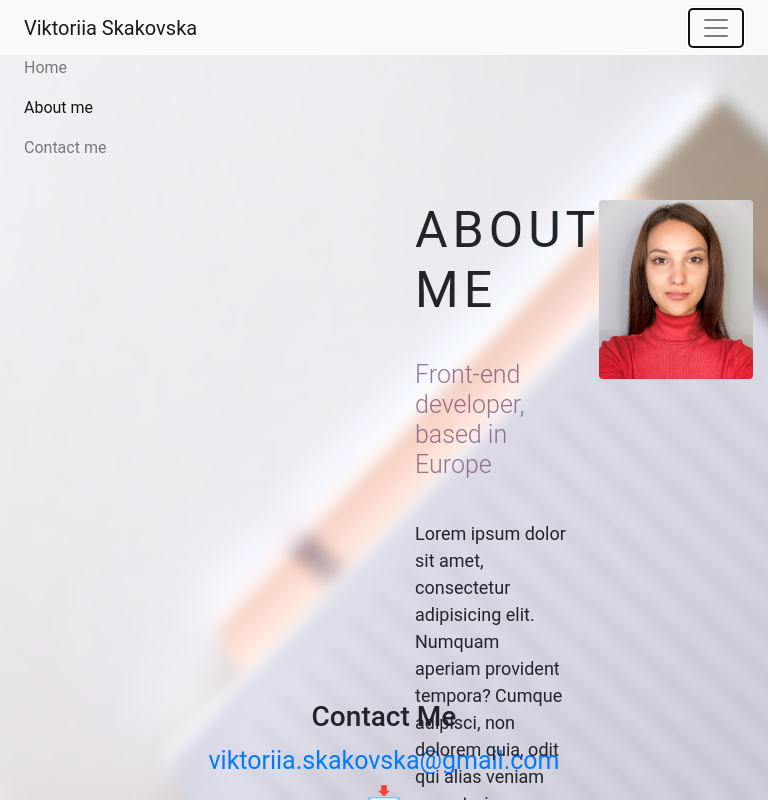
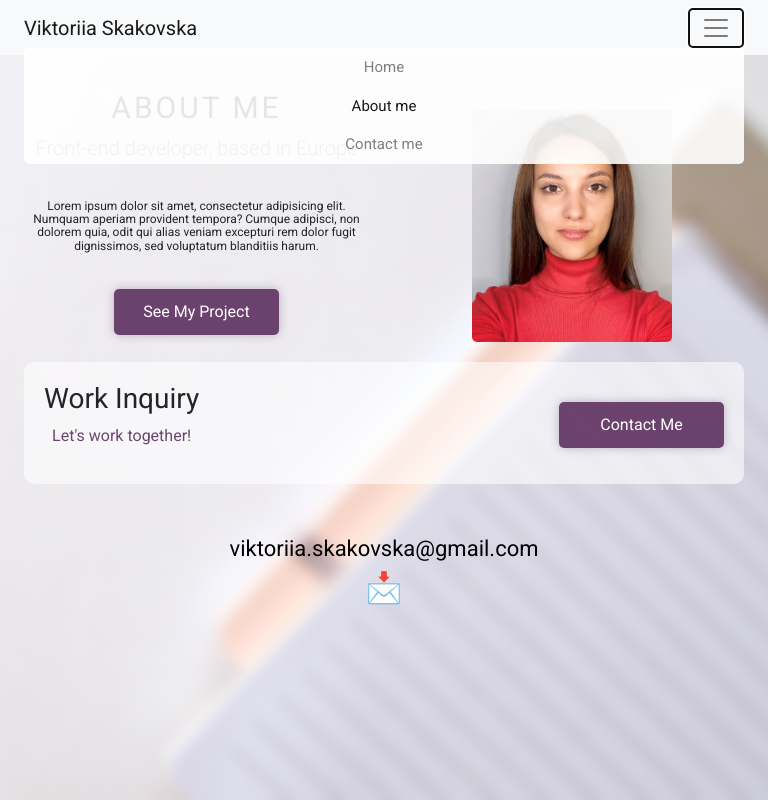
Before and after one commit to Viktoriia2/My-portfolio, a plain HTML site: page contact-page.html in a window 768 px wide. Both pictures are taken after a click on the button "Toggle navigation". Shown: the top 800 px of the page. Drawn offline with nearby package versions, Linux system fonts and the light colour scheme.

Commit message:
about-contact-page

```diff
--- a/contact-page.html
+++ b/contact-page.html
@@ -1,26 +1,29 @@
 <!DOCTYPE html>
 <html lang="en">
   <head>
-    <meta charset="utf-8" />
-    <meta
-      name="viewport"
-      content="width=device-width, initial-scale=1, shrink-to-fit=no"
-    />
-    <meta
-      name="description"
-      content="About Viktoriia Skakovska, a front-end developer based in Europe"
-    />
-    <title>About me - Viktoriia Skakovska</title>
+    <meta charset="UTF-8" />
+    <meta http-equiv="X-UA-Compatible" content="IE=edge" />
+    <meta name="viewport" content="width=device-width, initial-scale=1.0" />
+    <title>
+      Portfolio of Viktoriia SKakovska - font-end developer from Ukraine, based
+      in Europe
+    </title>
     <link rel="preconnect" href="https://fonts.googleapis.com" />
     <link rel="preconnect" href="https://fonts.gstatic.com" crossorigin />
     <link
-      href="https://fonts.googleapis.com/css2?family=Open+Sans:wght@300;400;700&display=swap"
+      href="https://fonts.googleapis.com/css2?family=Poppins:ital,wght@0,100;0,200;0,300;0,400;0,500;0,600;0,700;0,800;0,900;1,100;1,200;1,300;1,400;1,500;1,600;1,700;1,800;1,900&display=swap"
       rel="stylesheet"
     />
     <link rel="preconnect" href="https://fonts.googleapis.com" />
     <link rel="preconnect" href="https://fonts.gstatic.com" crossorigin />
     <link
-      href="https://fonts.googleapis.com/css2?family=Montserrat:ital,wght@0,100;0,200;0,300;0,400;0,500;0,600;0,700;0,800;0,900;1,100;1,200;1,300;1,400;1,500;1,600;1,700;1,800;1,900&display=swap"
+      href="https://fonts.googleapis.com/css2?family=Roboto:ital,wght@0,100;0,300;0,400;0,500;0,700;0,900;1,100;1,300;1,400;1,500;1,700;1,900&display=swap"
+      rel="stylesheet"
+    />
+    <link rel="preconnect" href="https://fonts.googleapis.com" />
+    <link rel="preconnect" href="https://fonts.gstatic.com" crossorigin />
+    <link
+      href="https://fonts.googleapis.com/css2?family=Open+Sans:wght@300;400;700&display=swap"
       rel="stylesheet"
     />
     <link
@@ -92,15 +95,17 @@
         </div>
       </div>
     </nav>
-    <div class="container-1 d-flex justify-content-center">
+    <div class="about-hero container d-flex justify-content-center">
+      <div class="row">
         <div class="col-md-6">
+          <div class="about-hero-content">
             <h1 class="text-uppercase">About me</h1>
             <h2>Front-end developer, based in Europe</h2>
             <p>
               Lorem ipsum dolor sit amet, consectetur adipisicing elit. Numquam
-          aperiam provident tempora? Cumque adipisci, non dolorem quia, odit qui
-          alias veniam excepturi rem dolor fugit dignissimos, sed voluptatum
-          blanditiis harum.
+              aperiam provident tempora? Cumque adipisci, non dolorem quia, odit
+              qui alias veniam excepturi rem dolor fugit dignissimos, sed
+              voluptatum blanditiis harum.
             </p>
             <a
               href="contact-page.html"
@@ -109,12 +114,14 @@
               >See my project</a
             >
           </div>
-      <div class="col-md-6 text-center">
+        </div>
+        <div class="col-md-6">
           <img
             src="images/me.jpg"
             alt="photo Viktoria"
-          class="img-photo img-fluid rounded"
+            class="img-fluid img-about-page"
           />
+        </div>
       </div>
     </div>
     <!--
@@ -141,17 +148,33 @@
       </div>
     </div>
     -->
-    <div class="contact-me text-center" id="contact">
-      <h3 class="text-capitalize">Contact me</h3>
-      <div class="email-contact">
+    <footer>
+      <div
+        class="contact-box container d-flex justify-content-between mb-5 d-none d-md-flex"
+      >
+        <div>
+          <h3>Work Inquiry</h3>
+          <p>Let's work together!</p>
+        </div>
+        <div class="contact-me" id="contact">
+          <a
+            href="mailto:viktoriia.skakovska@gmail.com"
+            class="btn btn-works text-capitalize"
+            title="Contact Viktoriia Skakovska"
+            >Contact me</a
+          >
+        </div>
+      </div>
+      <div class="email-contact text-center">
         <a
           href="mailto:viktoriia.skakovska@gmail.com"
           class="contact-link"
           title="Contact Viktoriia Skakovska"
           >viktoriia.skakovska@gmail.com</a
         >
-      </div>
+
         <div class="contact-me-icon mb-5">📩</div>
       </div>
+    </footer>
   </body>
 </html>
--- a/src/style-about-page.css
+++ b/src/style-about-page.css
@@ -20,31 +20,34 @@ body {
 .navbar-nav {
   font-size: 16px;
 }
-h1 {
+.about-hero {
+  padding: 160px 20px;
+}
+.about-hero h1 {
   font-size: 50px;
   font-weight: 400 !important;
   letter-spacing: 0.1em;
 }
-h2 {
+.about-hero h2 {
   font-size: 25px;
   color: var(--primary-color-text);
   opacity: 0.7;
   font-weight: 300;
   margin-top: 40px;
 }
-p {
+.about-hero p {
   font-size: 18px;
   margin-top: 40px;
 }
-.container-1 {
-  max-width: 1100px;
-  margin-top: 200px;
-  margin-left: 400px;
-  height: 500px;
+footer h3 {
+  font-weight: 400;
 }
-.img-photo {
-  width: 250px;
-  border-color: var(--primary-color-text) !important;
+footer p {
+  color: var(--primary-color-text);
+}
+.img-about-page {
+  max-width: 350px;
+  border-radius: 5px;
 }
 .btn-works {
   width: 165px;
@@ -62,122 +65,69 @@ p {
   color: white;
   text-decoration: none;
 }
-
+.contact-box {
+  background-color: rgba(255, 255, 255, 0.572);
+  padding: 20px;
+  border-radius: 10px;
+}
 .email-contact {
-  font-size: 25px;
+  font-size: 22px;
 }
 .contact-me-icon {
   font-size: 30px;
   text-align: center;
 }
-.contact-link {
+footer .contact-link {
   text-decoration: none;
+  color: black;
+}
+footer .contact-link:hover {
+  color: #ed5b69;
 }
 
 .footer-img {
   width: 30px;
 }
-@media (max-width: 576px) {
+@media (max-width: 900px) {
   body {
     margin-top: 60px;
     text-align: center;
     background-position: center;
   }
-  .hero {
-    padding: 50px;
-  }
   .navbar {
     height: 55px auto;
   }
   .navbar-brand {
-    font-size: 25px;
+    font-size: 20px;
   }
   .navbar-nav {
     font-size: 15px;
   }
-  h1 {
+  .navbar-collapse {
+    background-color: #ffffffe2;
+    border-radius: 5px;
+  }
+  .about-hero {
+    padding: 20px 0px;
+  }
+  .about-hero h1 {
     font-size: 30px;
-    line-height: 1.5;
     margin: 10px auto;
   }
-  h2 {
-    font-size: 22px;
+  .about-hero h2 {
+    font-size: 20px;
     margin: 10px auto;
   }
-  h3 {
-    font-size: 22px;
-  }
-  .contact-about {
-    font-size: 13px;
-  }
-  .app-link {
+  .about-hero p {
     font-size: 12px;
-    margin: auto;
-  }
-  p {
-    font-size: 15px;
     line-height: 1.1;
   }
-  .img-on-contact-page {
-    width: 290px auto;
-  }
-  .row {
-    margin: 20px;
+  .img-about-page {
+    margin-top: 30px;
+    max-width: 200px;
+    border-radius: 5px;
   }
   .contact-me {
     font-size: 30px;
   }
 }
-@media only screen and (min-device-width: 414px) and (max-device-width: 914px) and (-webkit-min-device-pixel-ratio: 3) and (orientation: landscape) {
-  body {
-    margin-top: 60px;
-    background-position: center;
-  }
-  .hero {
-    padding: 0px;
-  }
-  .hero {
-    padding: 50px;
-  }
-  .navbar {
-    height: 55px auto;
-  }
-  .navbar-brand {
-    font-size: 25px;
-  }
-  .navbar-nav {
-    font-size: 15px;
-  }
-  h1 {
-    font-size: 30px;
-    line-height: 1.5;
-    margin: 10px auto;
-  }
-  h2 {
-    font-size: 22px;
-    margin: 10px auto;
-  }
-  h3 {
-    font-size: 22px;
-  }
-  .contact-about {
-    font-size: 13px;
-  }
-  .app-link {
-    font-size: 12px;
-    margin: 0;
-  }
-  p {
-    font-size: 15px;
-    line-height: 1.1;
-  }
-  .img-on-contact-page {
-    width: 290px;
-  }
-  .row {
-    margin: 20px;
-  }
-  .contact-me {
-    font-size: 30px;
-  }
-}
```
Lines whose indentation alone changed are shown as unchanged.
